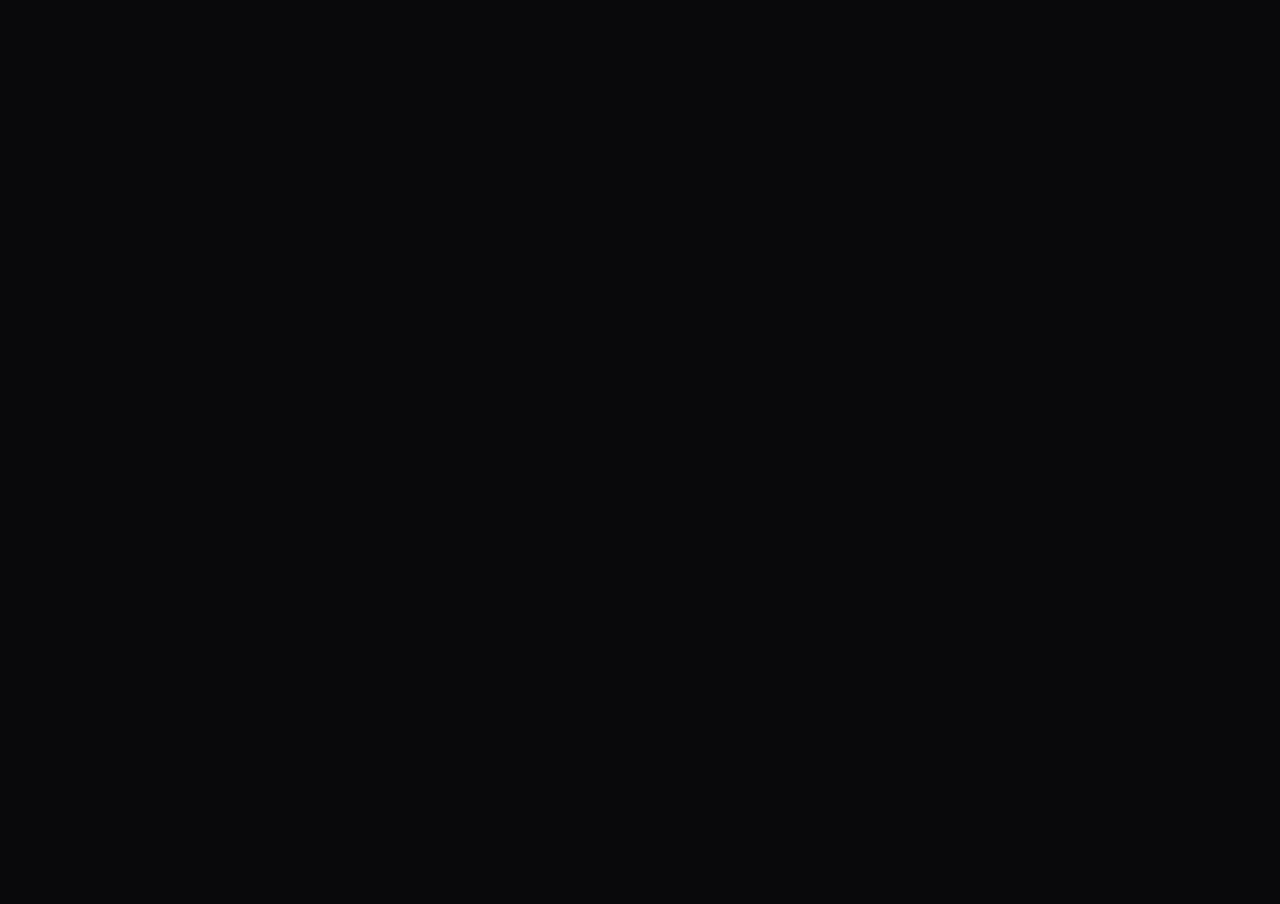
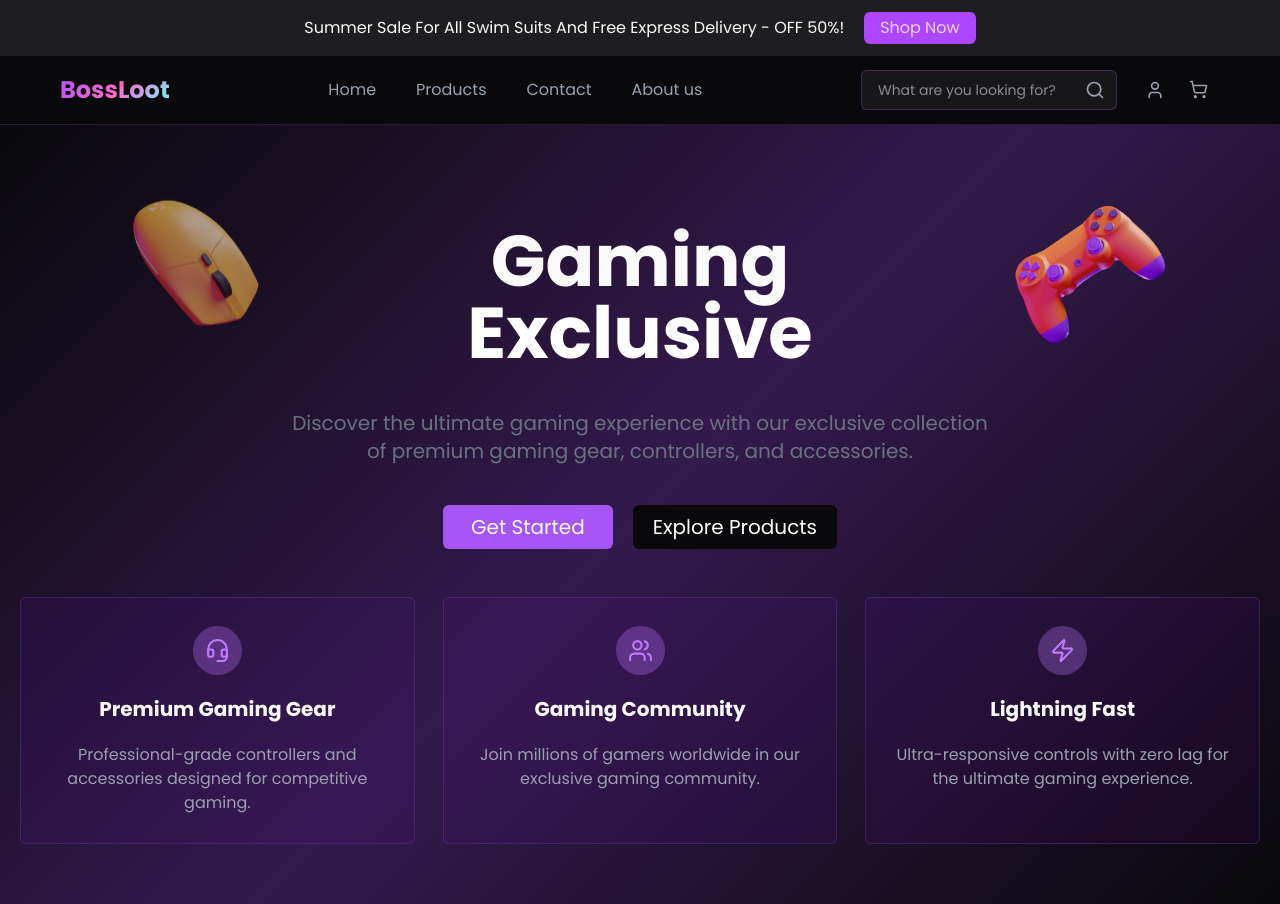
Before and after one commit to HishamAbualhaj/BossLoot, a Next.js app: page / in a window 1280 px wide. Before the commit the page ends 800 px from the top, so only its background shows below. Built offline with nearby package versions, Linux system fonts and the light colour scheme.

Commit message:
Render hero and header, install lucide react

```diff
--- a/src/app/page.tsx
+++ b/src/app/page.tsx
@@ -1,3 +1,11 @@
+import Header from "@/components/layouts/Header";
+import Hero from "@/components/layouts/Hero";
+
 export default function Home() {
-  return <></>;
+  return (
+    <>
+      <Header />
+      <Hero />
+    </>
+  );
 }
```
Also changed, not shown: package.json (+7 -6 lines), 1 other file (tests, documents, lock files or other folders).
